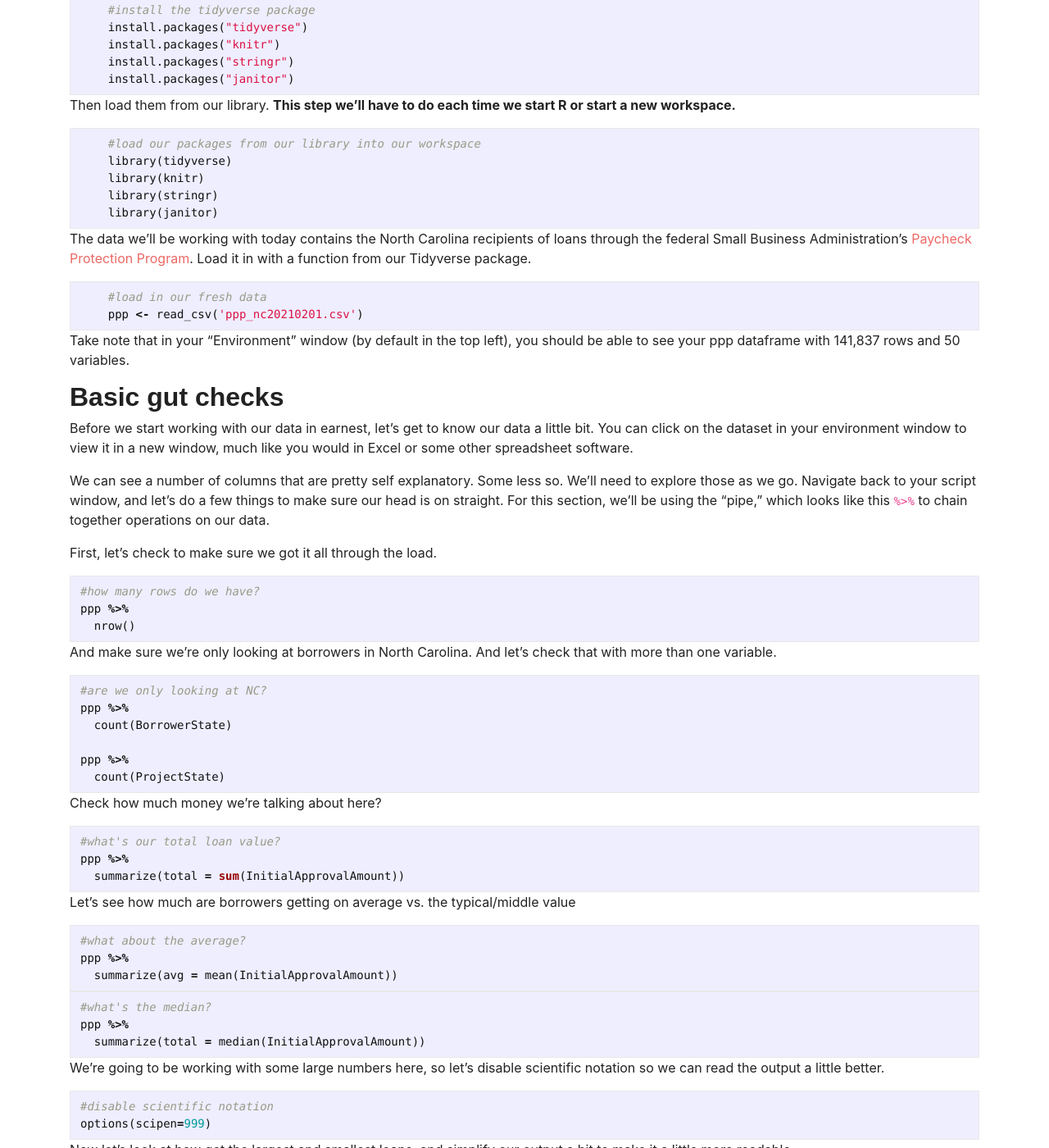
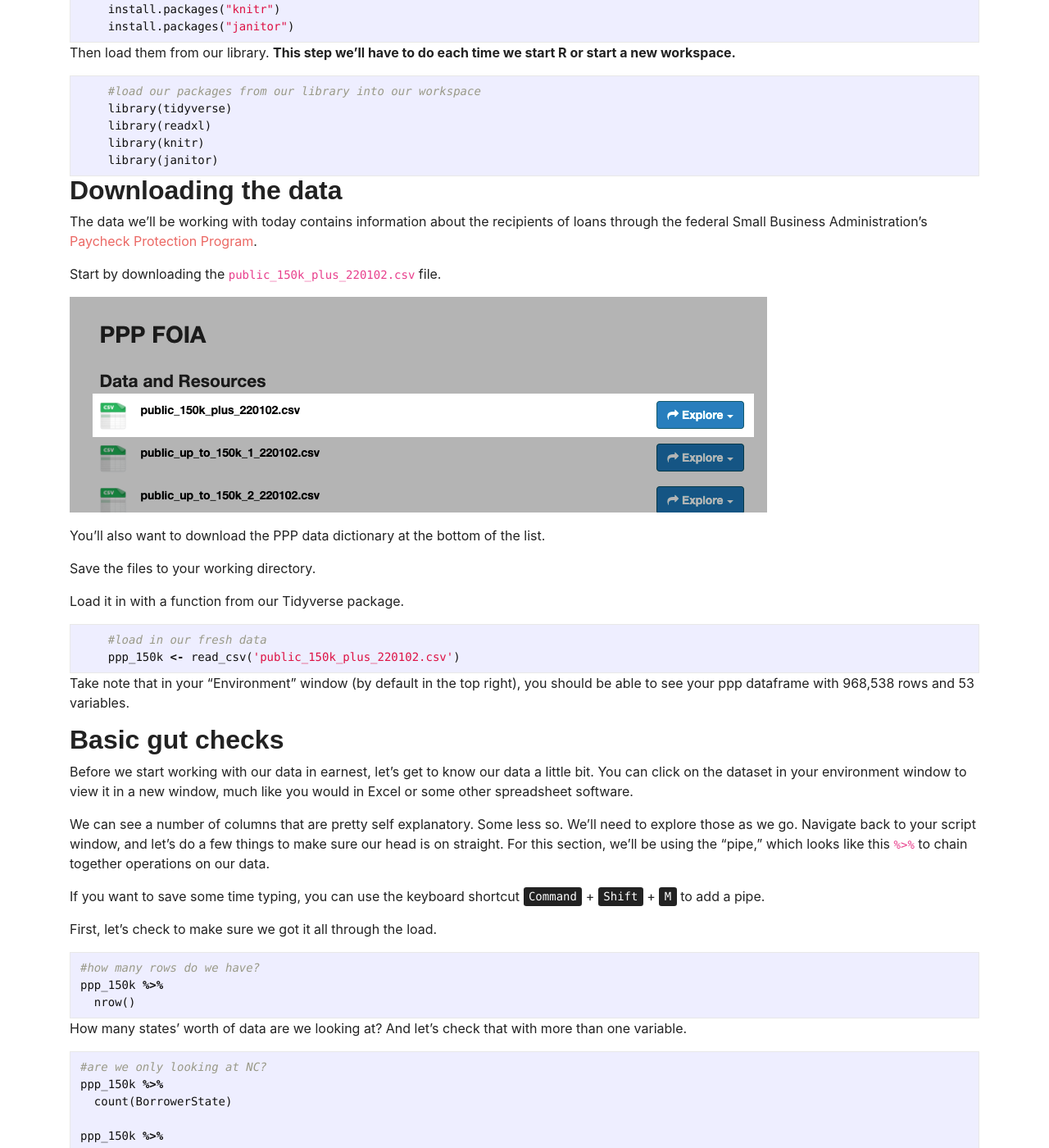
Before and after one commit to mtdukes/data-journalism-lab, a Jekyll site: the page built from _pages/01-intro-to-tidyverse.md, in a window 1280 px wide and 1400 px high, scrolled down 817 px. Shown: the whole window at 82% size. Built offline with Jekyll 4.4.1, drawn with Linux system fonts in a browser that asks for light colours; some web fonts are replaced; some of the changed text lies outside the part shown.

Commit message:
adding 01 tutorial

````diff
--- a/_includes/header.html
+++ b/_includes/header.html
@@ -14,7 +14,7 @@
           <a class="nav-link dropdown-toggle" data-toggle="dropdown" role="button" aria-haspopup="true" aria-expanded="false">Tutorials</a>
           <div class="dropdown-menu">
             <a class="dropdown-item" href="{{ site.baseurl }}/_pages/00-setting-up.html">Setting up</a>
-            <!--<a class="dropdown-item" href="/_pages/00-intro-to-tidyverse.html">R & the Tidyverse</a>-->
+            <a class="dropdown-item" href="{{ site.baseurl }}/_pages/01-intro-to-tidyverse.html">R & Tidyverse</a>
             <!--<a class="dropdown-item" href="/_pages/01-data-viz.html">Data visualization</a>-->
             <div class="dropdown-divider"></div>
             <a class="dropdown-item" href="{{ site.baseurl }}/_pages/glossary.html">R glossary</a>
--- a/_pages/01-intro-to-tidyverse.md
+++ b/_pages/01-intro-to-tidyverse.md
@@ -8,15 +8,13 @@ This workshop will help you get started with a few foundational steps for import
 In this repository, you'll find both the data we'll be working with and the full R script for our in-class exercises for your review.
 
 ## Getting started
-[Download and unzip this file](https://github.com/mtdukes/data-journalism-with-r/archive/main.zip), which contains the notes and data we'll be using in today's workshop. You might want to move the unzipped file to your Desktop or some other location that's easy for you to find.
-
 After starting RStudio, click "File" > "New File" > "R Script" in the menu to start a new script. Then go ahead and "Save As..." to give it a name. You should get in the habit of saving your work often.
 
 At the top of your script, write a quick comment that tells you something about what your new script does. Starting each line with a `#` character will ensure this line is not executed when you run your code.
 
 ```R
     #R script for the Duke Data Journalism Lab
-    #workshop on Feb. 19, 2021
+    #workshop on Jan. 21
 ```
 
 To save us some headaches down the road, we want to tell RStudio where we want to do our work by setting our working directory. It's also good practice to comment your code as you go for readability.
@@ -33,8 +31,8 @@ R has a lot of great, basic functionality built in. But an entire community of R
 ```R
     #install the tidyverse package
     install.packages("tidyverse")
+    install.packages("readxl")
     install.packages("knitr")
-    install.packages("stringr")
     install.packages("janitor")
 ```
 
@@ -43,19 +41,31 @@ Then load them from our library. **This step we'll have to do each time we start
 ```R
     #load our packages from our library into our workspace
     library(tidyverse)
+    library(readxl)
     library(knitr)
-    library(stringr)
     library(janitor)
 ```
 
-The data we'll be working with today contains the North Carolina recipients of loans through the federal Small Business Administration's [Paycheck Protection Program](https://www.sba.gov/funding-programs/loans/coronavirus-relief-options/paycheck-protection-program/ppp-data). Load it in with a function from our Tidyverse package.
+## Downloading the data
+
+The data we'll be working with today contains information about the recipients of loans through the federal Small Business Administration's [Paycheck Protection Program](https://data.sba.gov/dataset/ppp-foia).
+
+Start by downloading the `public_150k_plus_220102.csv` file.
+
+![Simple addition in the RStudio console]({{ site.baseurl }}/assets/screenshots/r001_ppp_foia.png)
+
+You'll also want to download the PPP data dictionary at the bottom of the list.
+
+Save the files to your working directory.
+
+Load it in with a function from our Tidyverse package.
 
 ```R
     #load in our fresh data
-    ppp <- read_csv('ppp_nc20210201.csv')
+    ppp_150k <- read_csv('public_150k_plus_220102.csv')
 ```
 
-Take note that in your "Environment" window (by default in the top left), you should be able to see your ppp dataframe with 141,837 rows and 50 variables.
+Take note that in your "Environment" window (by default in the top right), you should be able to see your ppp dataframe with 968,538 rows and 53 variables.
 
 ## Basic gut checks
 
@@ -63,22 +73,24 @@ Before we start working with our data in earnest, let's get to know our data a l
 
 We can see a number of columns that are pretty self explanatory. Some less so. We'll need to explore those as we go. Navigate back to your script window, and let's do a few things to make sure our head is on straight. For this section, we'll be using the "pipe," which looks like this `%>%` to chain together operations on our data.
 
+If you want to save some time typing, you can use the keyboard shortcut <kbd>Command</kbd> + <kbd>Shift</kbd> + <kbd>M</kbd> to add a pipe.
+
 First, let's check to make sure we got it all through the load.
 
 ```R
 #how many rows do we have?
-ppp %>%
+ppp_150k %>%
   nrow()
   ```
 
-And make sure we're only looking at borrowers in North Carolina. And let's check that with more than one variable.
+How many states' worth of data are we looking at? And let's check that with more than one variable.
 
 ```R
 #are we only looking at NC?
-ppp %>%
+ppp_150k %>%
   count(BorrowerState)
 
-ppp %>%
+ppp_150k %>%
   count(ProjectState)
   ```
 
@@ -86,7 +98,7 @@ Check how much money we're talking about here?
 
 ```R
 #what's our total loan value?
-ppp %>%
+ppp_150k %>%
   summarize(total = sum(InitialApprovalAmount))
   ```
 
@@ -94,13 +106,13 @@ Let's see how much are borrowers getting on average vs. the typical/middle value
 
 ```R
 #what about the average?
-ppp %>%
+ppp_150k %>%
   summarize(avg = mean(InitialApprovalAmount))
   ```
 
 ```R
 #what's the median?
-ppp %>%
+ppp_150k %>%
   summarize(total = median(InitialApprovalAmount))
 ```
 
@@ -111,11 +123,11 @@ We're going to be working with some large numbers here, so let's disable scienti
 options(scipen=999)
 ```
 
-Now let's look at how got the largest and smallest loans, and simplify our output a bit to make it a little more readable.
+Now let's look at how got the largest and smallest loans, and simplify our output a bit to make it a little more readable with a function from the `knitr` package.
 
 ```R
 #who got the largest loan?
-ppp %>%
+ppp_150k %>%
   arrange(desc(InitialApprovalAmount)) %>%
   select(BorrowerName, BorrowerCity, InitialApprovalAmount) %>%
   head() %>%
@@ -126,7 +138,7 @@ Conversely, who got the smallest loan amount. That might be a little weird!
 
 ```R
 #who got the smallest loan?
-ppp %>%
+ppp_150k %>%
   arrange(InitialApprovalAmount) %>%
   select(BorrowerName, BorrowerCity, InitialApprovalAmount) %>%
   head() %>%
@@ -137,17 +149,18 @@ Although we can see them in the big table view, it might be helpful to get a lis
 
 ```R
 #give me a rundown of the column names
-ppp %>%
+ppp_150k %>%
   names()
   ```
 
 ## Cleaning and grouping
 
-Now that we have a good idea of what's here, let's see if we can answer some basic questions about the geographic distribution of these loans. Let's start with the county, which looks pretty clean
+Now that we have a good idea of what's here, let's see if we can answer some basic questions about the geographic distribution of these loans. Let's start with the county (NC only), which looks pretty clean
 
 ```R
 #group by county
-ppp %>%
+ppp_150k %>%
+  filter(ProjectState == 'NC') %>%
   count(ProjectCountyName, name = 'loan_count') %>%
   arrange(desc(loan_count)) %>%
   kable('simple')
@@ -157,7 +170,8 @@ But the city is a little different. Notice how often names are misspelled and in
 
 ```R
 #group by city
-ppp %>%
+ppp_150k %>%
+filter(ProjectState == 'NC') %>%
   count(ProjectCity, name = 'loan_count') %>%
   arrange(desc(loan_count)) %>%
   kable('simple')
@@ -166,7 +180,7 @@ ppp %>%
 One thing we can do to fix that is to create a "clean" column, where we generate a little code to fix our wonky data. Here, we are essentially overwriting our old data.
 
 ```R
-ppp <- ppp %>%
+ppp_150k_clean <- ppp_150k %>%
   mutate(ProjectCity_clean = toupper(ProjectCity)) %>%
   mutate(ProjectCity_clean = str_remove_all(ProjectCity_clean, '\\.')) %>%
   relocate(ProjectCity_clean, .after = ProjectCity)
@@ -178,19 +192,26 @@ There are other ways to clean data that we'll get to in future lessons. But for
 
 Among the fields in our data is a column called `NAICSCode`, which is the code assigned by the North American Industry Classification System. It basically describes what type of business the company is in. The codes are standardized, meaning we can use them to find out how funds are distributed across industry types, but we'll need to join them up to do that.
 
+First, [download our NAICS lookup table here]({{ site.baseurl }}/assets/data/naics_lookup.zip). Then unzip the file and move it to your working directory.
+
+```R
+# load in our naics lookup table
+naics <- read_csv('naics_lookup.csv')
+  ```
+
 The data set we'll be joining is a lookup table using the first two digits of the NAICS code, which describes the top-level industry type.
 
 First, let's make sure we have a column to match on.
 
 ```R
-ppp <- ppp %>%
+ppp_150k_clean_naics <- ppp_150k_clean %>%
   mutate(NAICS_initial = strtoi(substr(NAICSCode, start = 1, stop = 2)))
   ```
 
-Then, let's take join and group our industry codes accordingly.
+Then, let's join and group our industry codes accordingly. We can also use a nifty function from the `janitor` package to calculate totals and percentages.
 
 ```R
-ppp %>%
+ppp_150k_clean_naics %>%
   left_join(naics, by = c('naics_initial_code')) %>%
   group_by(naics_title) %>%
   summarize(total = sum(InitialApprovalAmount)) %>%
````
Also changed, not shown: assets/screenshots/r001_ppp_foia.png (added), 3 other files.
